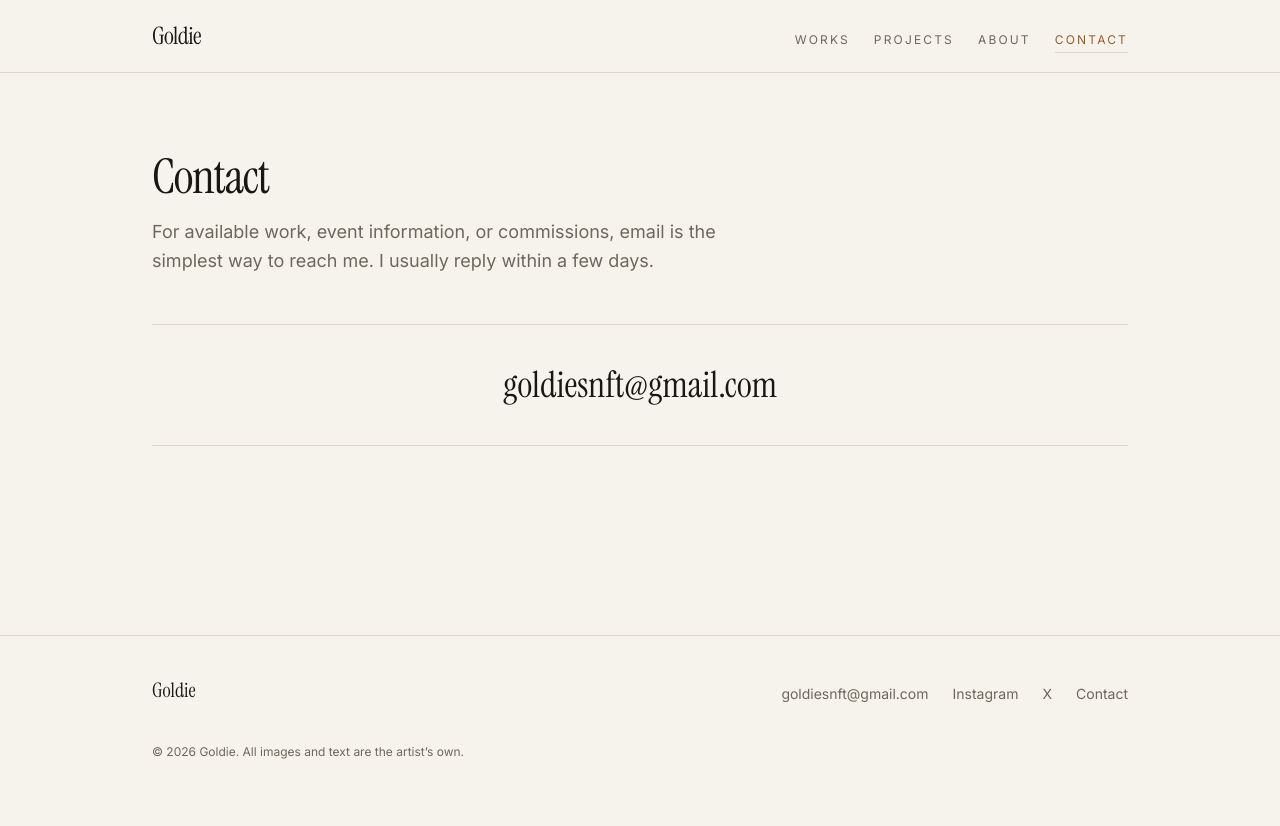
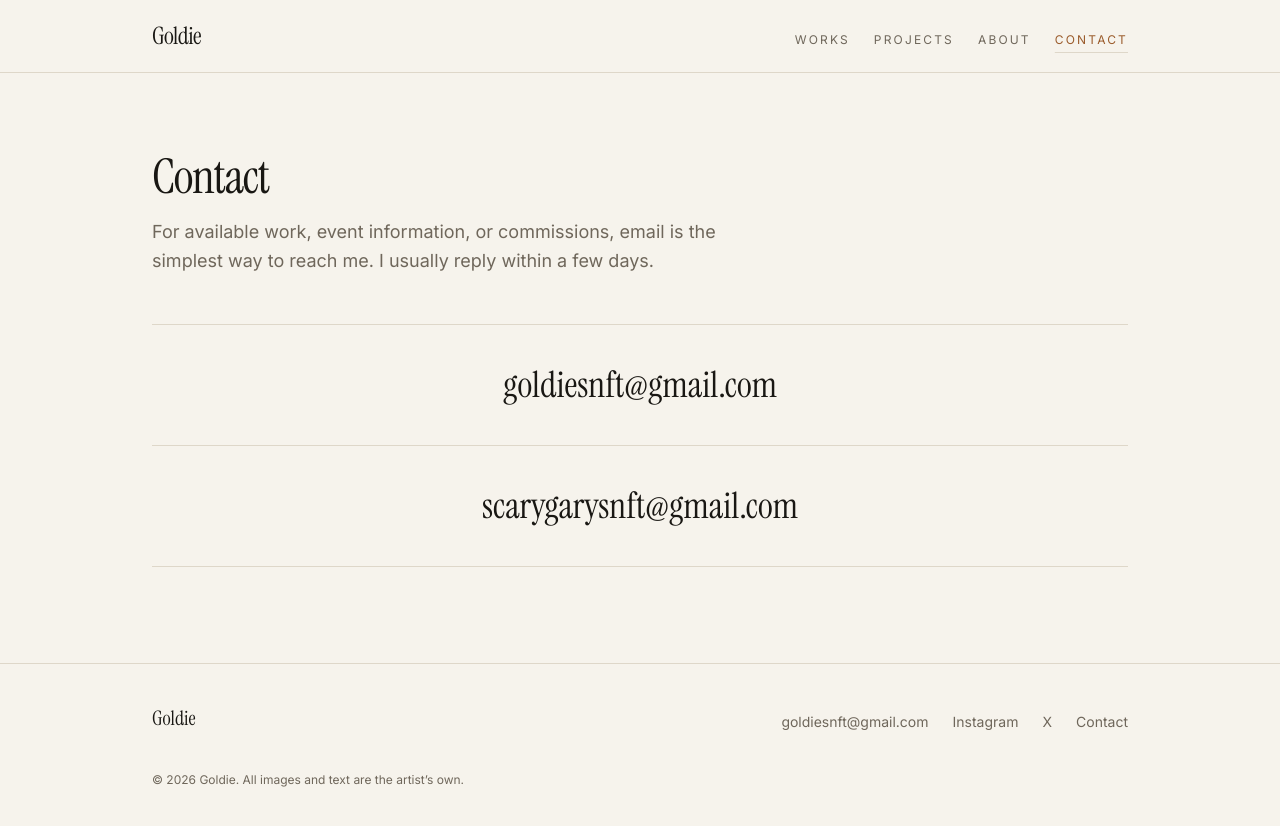
Before and after one commit to MisterGoldie/artist-website, a Next.js app: page /contact in a window 1280 px wide. Before the commit the page ends 800 px from the top, so only its background shows below. Built offline with nearby package versions, Linux system fonts and the light colour scheme.

Commit message:
added another email

```diff
--- a/app/contact/page.tsx
+++ b/app/contact/page.tsx
@@ -17,7 +17,8 @@ export default function ContactPage() {
         way to reach me. I usually reply within a few days.
       </p>
 
-      <div className="mt-12 border-y border-line py-10 text-center">
+      <div className="mt-12 border-y border-line text-center">
+        <div className="border-b border-line py-10">
           <a
             href={`mailto:${site.email}`}
             className="font-display text-2xl break-words transition-colors hover:text-accent sm:text-4xl"
@@ -25,6 +26,15 @@ export default function ContactPage() {
             {site.email}
           </a>
         </div>
+        <div className="py-10">
+          <a
+            href={`mailto:${site.secondaryEmail}`}
+            className="font-display text-2xl break-words transition-colors hover:text-accent sm:text-4xl"
+          >
+            {site.secondaryEmail}
+          </a>
+        </div>
+      </div>
     </section>
   );
 }
--- a/content/site.ts
+++ b/content/site.ts
@@ -8,6 +8,7 @@ export const site = {
   intro:
     "I'm Goldie, a painter from the Chicagoland area, working mainly in acrylics and mixed media. My work centers around a raw, illustrative comic style with a heavy gothic/punk influence.",
   email: "goldiesnft@gmail.com",
+  secondaryEmail: "scarygarysnft@gmail.com",
   links: [
     { label: "Instagram", href: "https://www.instagram.com/GoldiesNFTart" },
     { label: "X", href: "https://x.com/GoldiesNFTart" },
```
Lines whose indentation alone changed are shown as unchanged.
